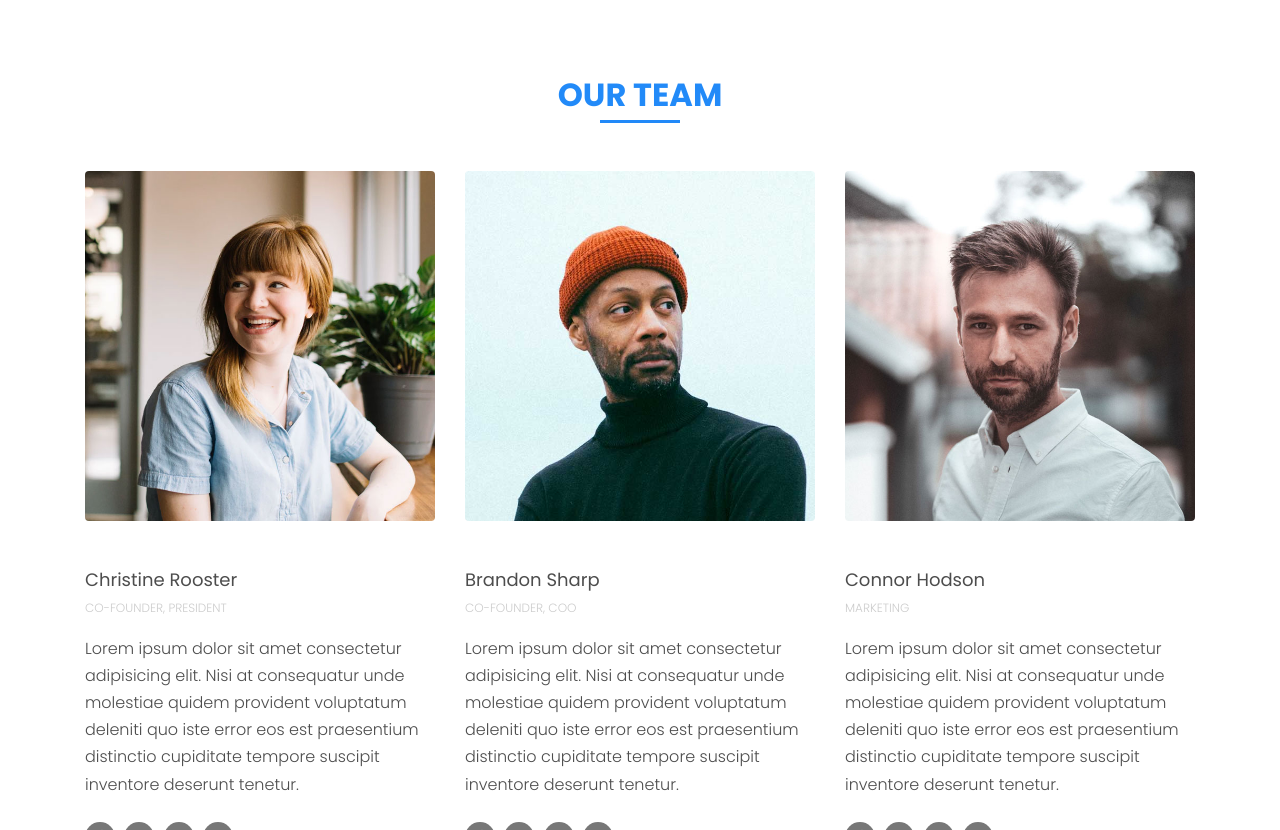
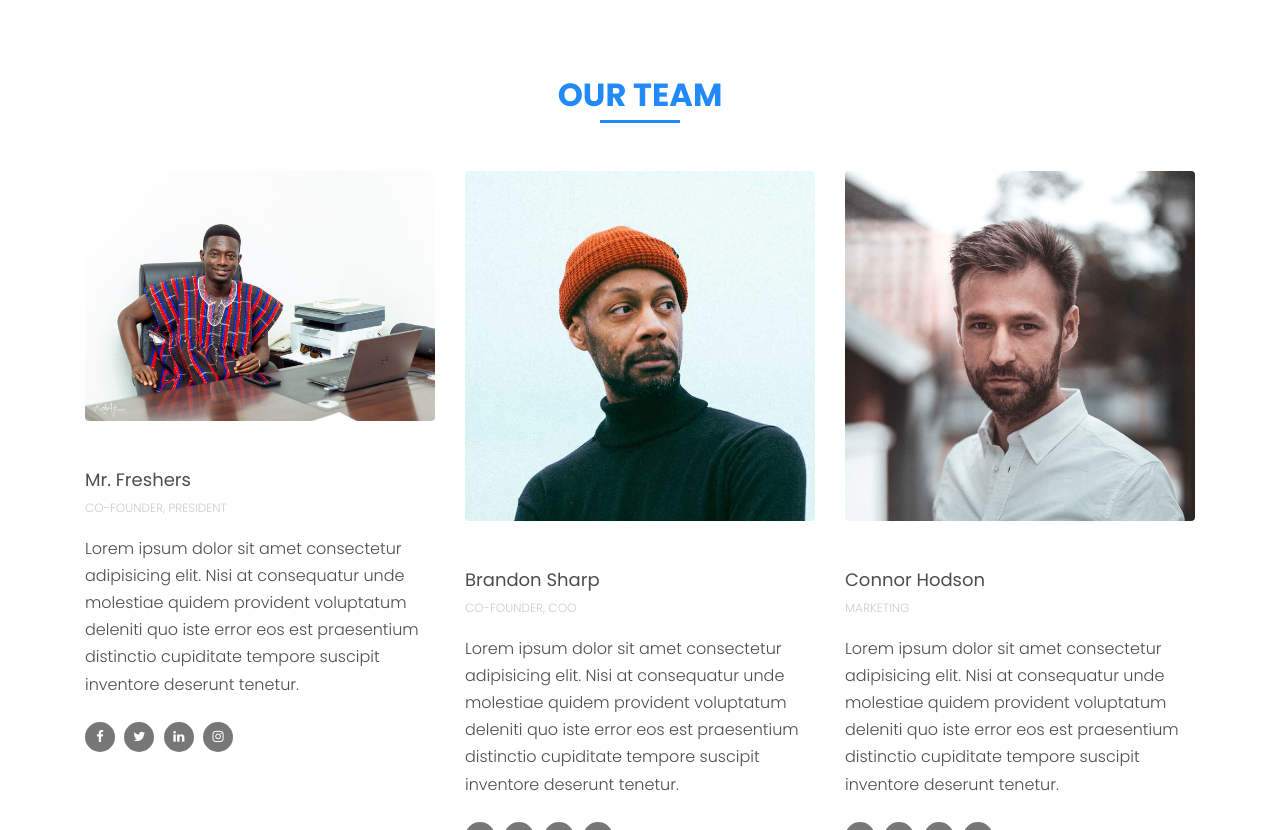
Before and after one commit to Stephen-Akpebi/freshers, a Django app: page /about/ in a window 1280 px wide. Shown: the part 2116-2946 px from the top of the page. Run offline with Django 4.2, Linux system fonts and the light colour scheme; some libraries are stand-ins or nearby versions; some web fonts are replaced.

Commit message:
freshers for heroku

```diff
--- a/logistics/templates/logistics/about.html
+++ b/logistics/templates/logistics/about.html
@@ -125,8 +125,8 @@
             <div class="row">
                 <div class="col-md-6 col-lg-4 mb-5 mb-lg-0" data-aos="fade" data-aos-delay="100">
                     <div class="person">
-                        <img src="{% static 'images/person_2.jpg' %}" alt="Image" class="img-fluid rounded mb-5">
-                        <h3>Christine Rooster</h3>
+                        <img src="{% static 'images/ceo.jpg' %}" alt="Image" class="img-fluid rounded mb-5">
+                        <h3>Mr. Freshers</h3>
                         <p class="position text-muted">Co-Founder, President</p>
                         <p class="mb-4">Lorem ipsum dolor sit amet consectetur adipisicing elit. Nisi at consequatur unde molestiae quidem provident voluptatum deleniti quo iste error eos est praesentium distinctio cupiditate tempore suscipit inventore deserunt tenetur.</p>
                         <ul class="ul-social-circle">
```
Also changed, not shown: static/images/ceo.jpg (added).
